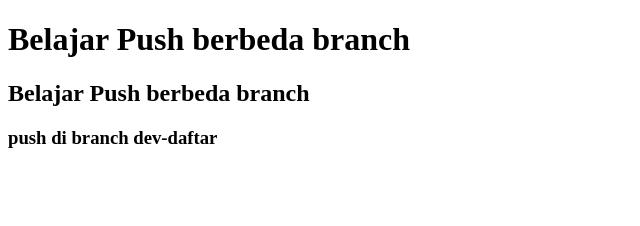
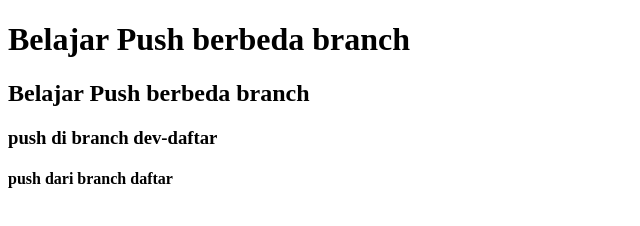
Before and after one commit to SyahrulAmiruddin/belajar-niomic, a plain HTML site: page header.html in a window 1280 px wide. Shown: the whole page, without its empty margins (0-640 px from the left). Drawn offline with Linux system fonts and the light colour scheme.

Commit message:
add h4 in file header dev-daftar

```diff
--- a/header.html
+++ b/header.html
@@ -8,6 +8,7 @@
     <h1>Belajar Push berbeda branch</h1>
     <h2>Belajar Push berbeda branch</h2>
     <h3>push di branch dev-daftar</h3>
+    <h4>push dari branch daftar</h4>
 
   </body>
 </html>
```
